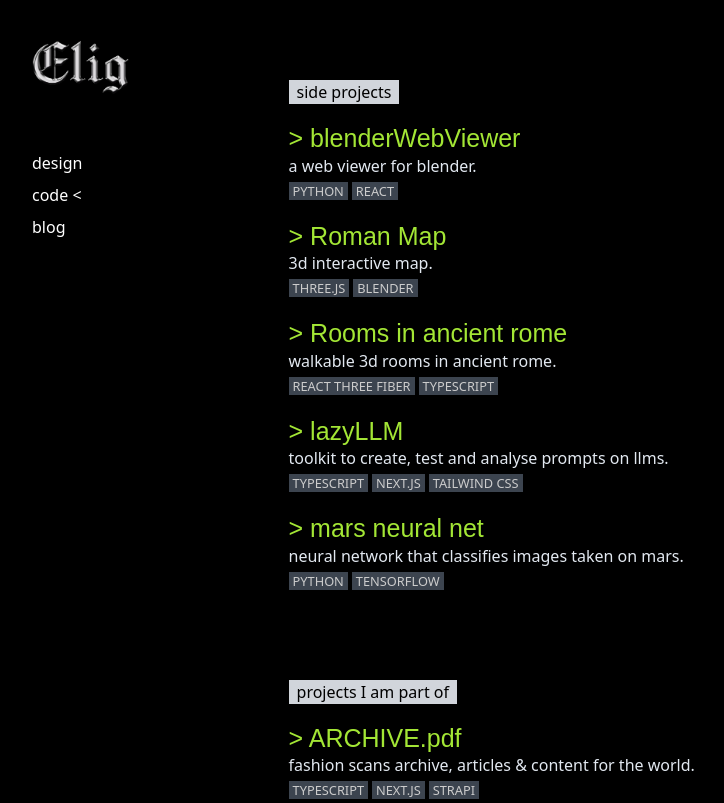
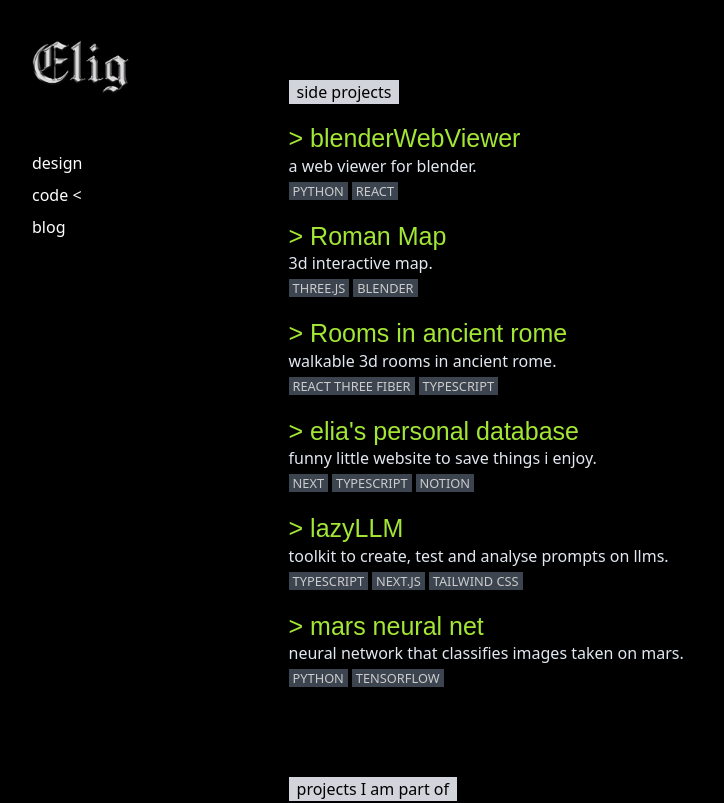
Before and after one commit to elia-orsini/elia-orsini.com, a Next.js app: page /code in a window 1280 px wide. Shown: the top 803 px of the page, without its empty margins (48-772 px from the left). Built offline with nearby package versions, Linux system fonts and the light colour scheme; a web font is replaced by a local one.

Commit message:
feat: add another project to code section

```diff
--- a/pages/code.tsx
+++ b/pages/code.tsx
@@ -9,7 +9,10 @@
 export default function Code() {
   return (
     <Navigation>
-      <Header title={`code | elia orsini`} description="code portfolio of elia orsini." />
+      <Header
+        title={`code | elia orsini`}
+        description="code portfolio of elia orsini."
+      />
 
       <div className="flex w-full mb-20">
         <div className="mx-5 sm:ml-40 sm:mr-20 flex-col">
@@ -34,6 +37,12 @@
               url="https://ancient-rome-3d-scenes.vercel.app/"
               description="walkable 3D rooms in ancient rome."
               tech={["REACT THREE FIBER", "TYPESCRIPT"]}
+            />
+            <Project
+              title="elia's personal database"
+              url="https://eliaelia.xyz/"
+              description="funny little website to save things I enjoy."
+              tech={["NEXT", "TYPESCRIPT", "NOTION"]}
             />
             <Project
               title="lazyLLM"
@@ -110,7 +119,10 @@
       </p>
       <div className="-ml-1">
         {tech.map((technology, i) => (
-          <span key={i} className="opacity-80 text-sm bg-gray-600 px-1 ml-1 w-max uppercase">
+          <span
+            key={i}
+            className="opacity-80 text-sm bg-gray-600 px-1 ml-1 w-max uppercase"
+          >
             {technology}
           </span>
         ))}
```
